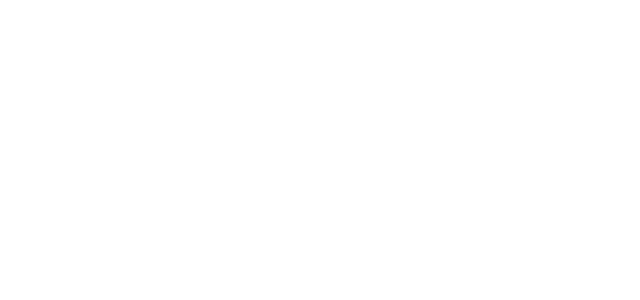
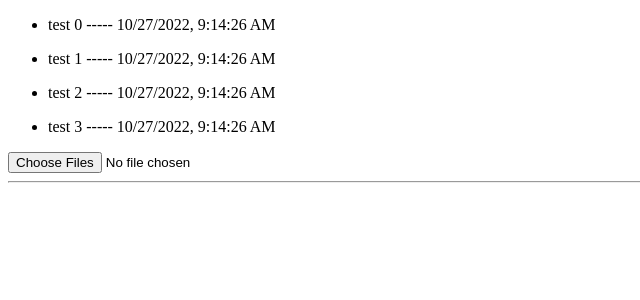
Before and after one commit to missxiaolin/vue-tools, a Vue app: page /about in a window 1280 px wide. Shown: the top 300 px of the page, without its empty margins (0-640 px from the left). Built offline with nearby package versions, Linux system fonts and the light colour scheme.

Commit message:
* 预留word

```diff
--- a/package.json
+++ b/package.json
@@ -25,6 +25,8 @@
     "@vue/cli-service": "~5.0.0",
     "eslint": "^7.32.0",
     "eslint-plugin-vue": "^8.0.3",
+    "node-polyfill-webpack-plugin": "^2.0.1",
+    "path-browserify": "^1.0.1",
     "sass": "^1.32.7",
     "sass-loader": "^12.0.0",
     "vue-template-compiler": "^2.6.14"
--- a/src/router/index.js
+++ b/src/router/index.js
@@ -20,6 +20,11 @@
     name: 'post',
     component: () => import('../views/post.vue')
   },
+  {
+    path: '/about',
+    name: 'about',
+    component: () => import('../views/about.vue')
+  }
 ]
 
 const router = new VueRouter({
--- /dev/null
+++ b/src/views/about.vue
@@ -0,0 +1,112 @@
+<template>
+  <div class="about">
+    <ul @click="handlerClick">
+      <li v-for="item in ulList" :key="item.id" :data-li="item.id">
+        <p>
+          test
+          <span>{{ item.title }}</span>
+          <span> ----- </span>
+          <span>{{ item.date }}</span>
+        </p>
+      </li>
+    </ul>
+    <div>
+      <input
+        type="file"
+        ref="clearFile"
+        @change="getFile($event)"
+        multiple="multiplt"
+        accept=".docx,.doc,.pdf"
+      />
+      <hr />
+      <div ref="outHtml"></div>
+    </div>
+  </div>
+</template>
+
+<script>
+// https://www.npmjs.com/package/mammoth
+const mammoth = require('mammoth');
+var markdown = require('markdown').markdown;
+// import { post } from "../api/request";
+// let url = "/books/";
+
+export default {
+  data() {
+    return {
+      ulList: [
+        {
+          id: 10001,
+          age: 18,
+          title: "0",
+          date: new Date().toLocaleString(),
+        },
+        {
+          id: 11111,
+          age: 18,
+          title: "1",
+          date: new Date().toLocaleString(),
+        },
+        {
+          id: 111112,
+          age: 18,
+          title: "2",
+          date: new Date().toLocaleString(),
+        },
+        {
+          id: 11113,
+          age: 18,
+          title: "3",
+          date: new Date().toLocaleString(),
+        },
+      ],
+    };
+  },
+  props: {
+    msg: String,
+  },
+  created() {
+    // post(url).then((res) => {
+    //     console.log(res?.data?.subjects);
+    // });
+  },
+  methods: {
+    handlerClick: function (e) {
+      console.log(e.target, e.currentTarget);
+    },
+    getFile: function (e) {
+      console.log(e.target.files);
+      let files = e.target.files;
+      let file = files[0];
+      let reader = new FileReader();
+      console.time("文件");
+      reader.onloadend = () => {
+        var arrayBuffer = reader.result;
+        // debugger
+        mammoth
+          .convertToHtml({ arrayBuffer: arrayBuffer })
+          .then((resultObject) => {
+            // result1.innerHTML = resultObject.value
+            console.log(resultObject.value);
+            this.$refs.outHtml.innerHTML = resultObject.value;
+          });
+        console.timeEnd("文件");
+        mammoth.extractRawText({ arrayBuffer: arrayBuffer }).then(() => {
+          // result2.innerHTML = resultObject.value
+          // console.log(resultObject.value);
+          // this.$refs.outHtml.innerHTML = resultObject.value;
+        });
+
+        mammoth
+          .convertToMarkdown({ arrayBuffer: arrayBuffer })
+          .then((resultObject) => {
+            // result3.innerHTML = resultObject.value
+            console.log(resultObject.value);
+            // this.$refs.outHtml.innerHTML = markdown.toHTML(resultObject.value);
+          });
+      };
+      reader.readAsArrayBuffer(file);
+    },
+  },
+};
+</script>
--- a/vue.config.js
+++ b/vue.config.js
@@ -1,5 +1,12 @@
-const { defineConfig } = require('@vue/cli-service')
+const { defineConfig } = require("@vue/cli-service");
+// 头部引入
+const NodePolyfillPlugin = require("node-polyfill-webpack-plugin");
+
 module.exports = defineConfig({
-  lintOnSave:false,
-  transpileDependencies: true
-})
+  lintOnSave: false,
+  transpileDependencies: true,
+  configureWebpack: (config) => {
+    const plugins = [];
+    plugins.push(new NodePolyfillPlugin());
+  },
+});
```
Also changed, not shown: 1 other file (tests, documents, lock files or other folders).
